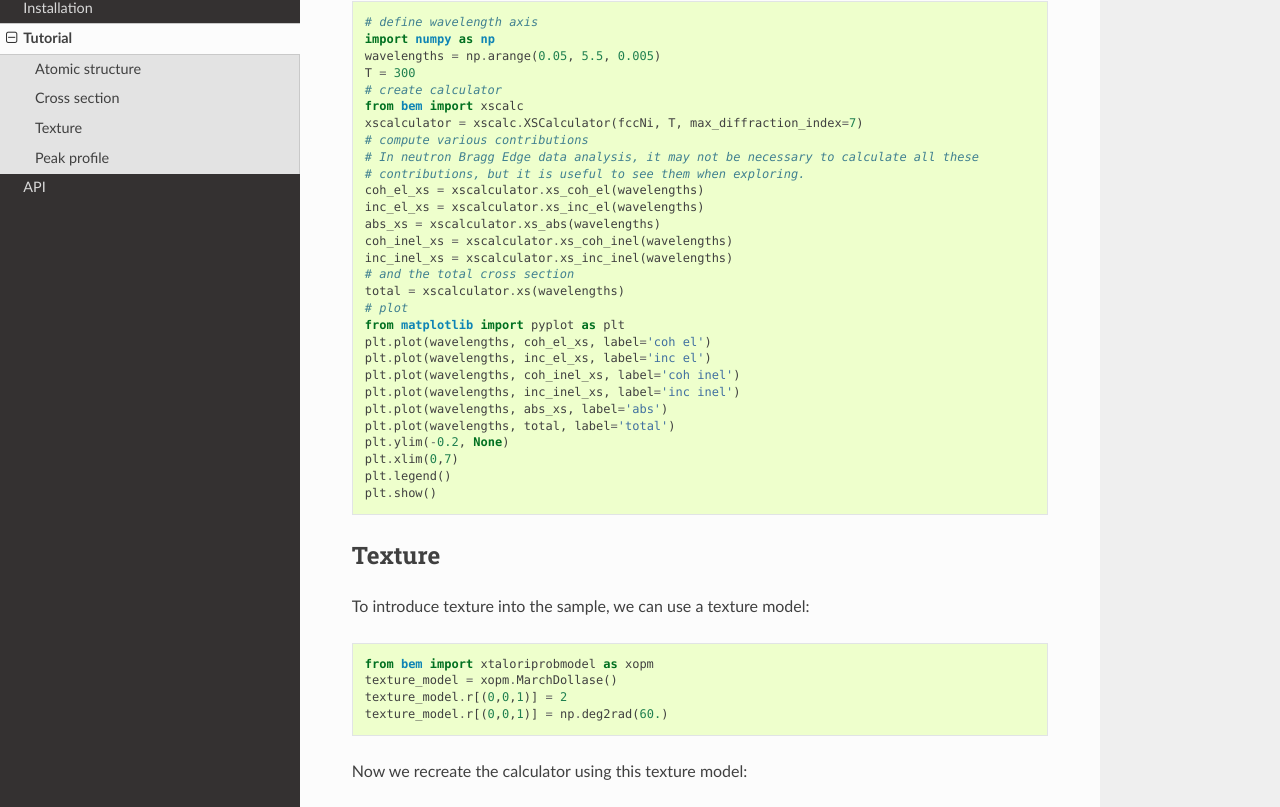
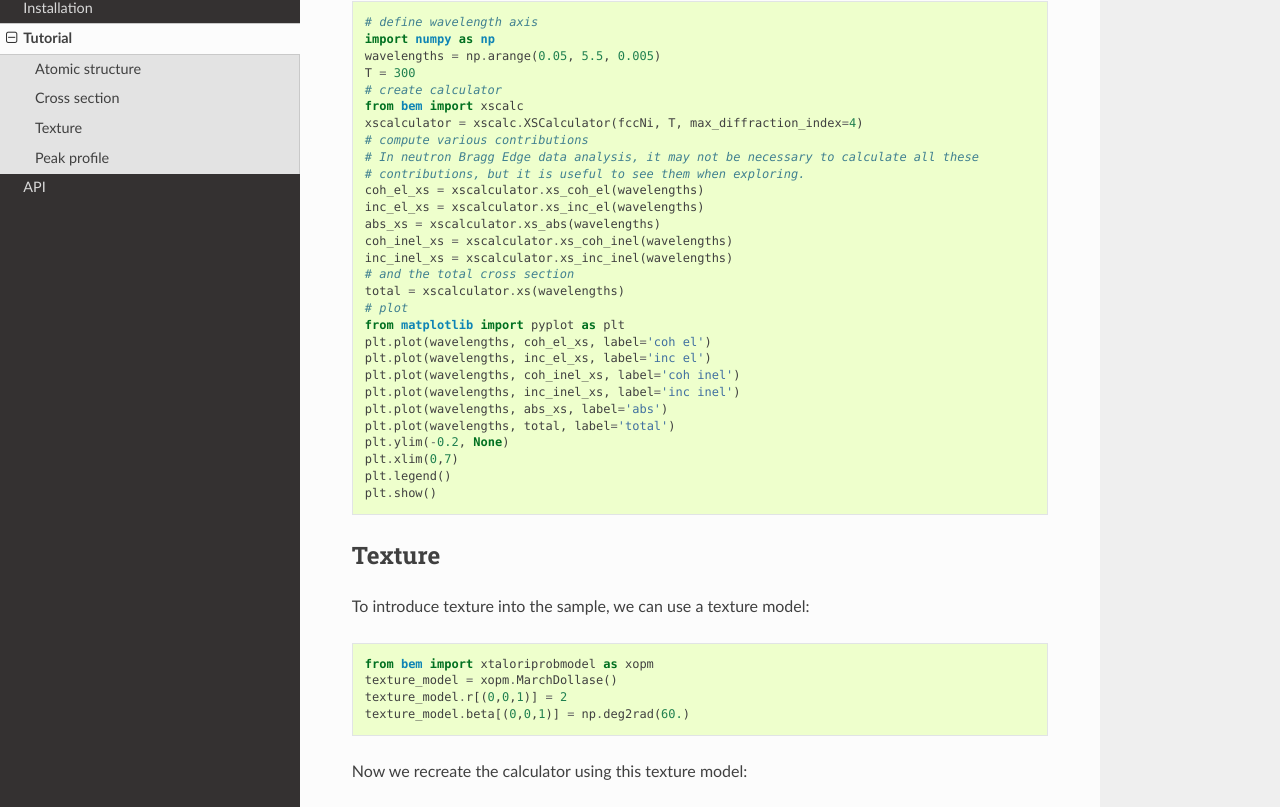
Before and after one commit to ornlneutronimaging/braggedgemodeling, a Sphinx documentation site: the page built from docs/tutorial.rst, in a window 1280 px wide and 1400 px high, scrolled down 540 px. Shown: the part 144-951 px from the top of the window. Built offline with Sphinx 7.4.7 and the Read the Docs theme 2.0.0, drawn with Linux system fonts in a browser that asks for light colours.

Commit message:
tutorial: fixed texture model

```diff
--- a/docs/tutorial.rst
+++ b/docs/tutorial.rst
@@ -32,7 +32,7 @@ Then we can perform a simple Bragg Edge neutron cross section calculation and pl
   T = 300
   # create calculator
   from bem import xscalc
-  xscalculator = xscalc.XSCalculator(fccNi, T, max_diffraction_index=7)
+  xscalculator = xscalc.XSCalculator(fccNi, T, max_diffraction_index=4)
   # compute various contributions
   # In neutron Bragg Edge data analysis, it may not be necessary to calculate all these
   # contributions, but it is useful to see them when exploring.
@@ -65,7 +65,7 @@ To introduce texture into the sample, we can use a texture model::
   from bem import xtaloriprobmodel as xopm
   texture_model = xopm.MarchDollase()
   texture_model.r[(0,0,1)] = 2
-  texture_model.r[(0,0,1)] = np.deg2rad(60.)
+  texture_model.beta[(0,0,1)] = np.deg2rad(60.)
 
 Now we recreate the calculator using this texture model::
 
```
